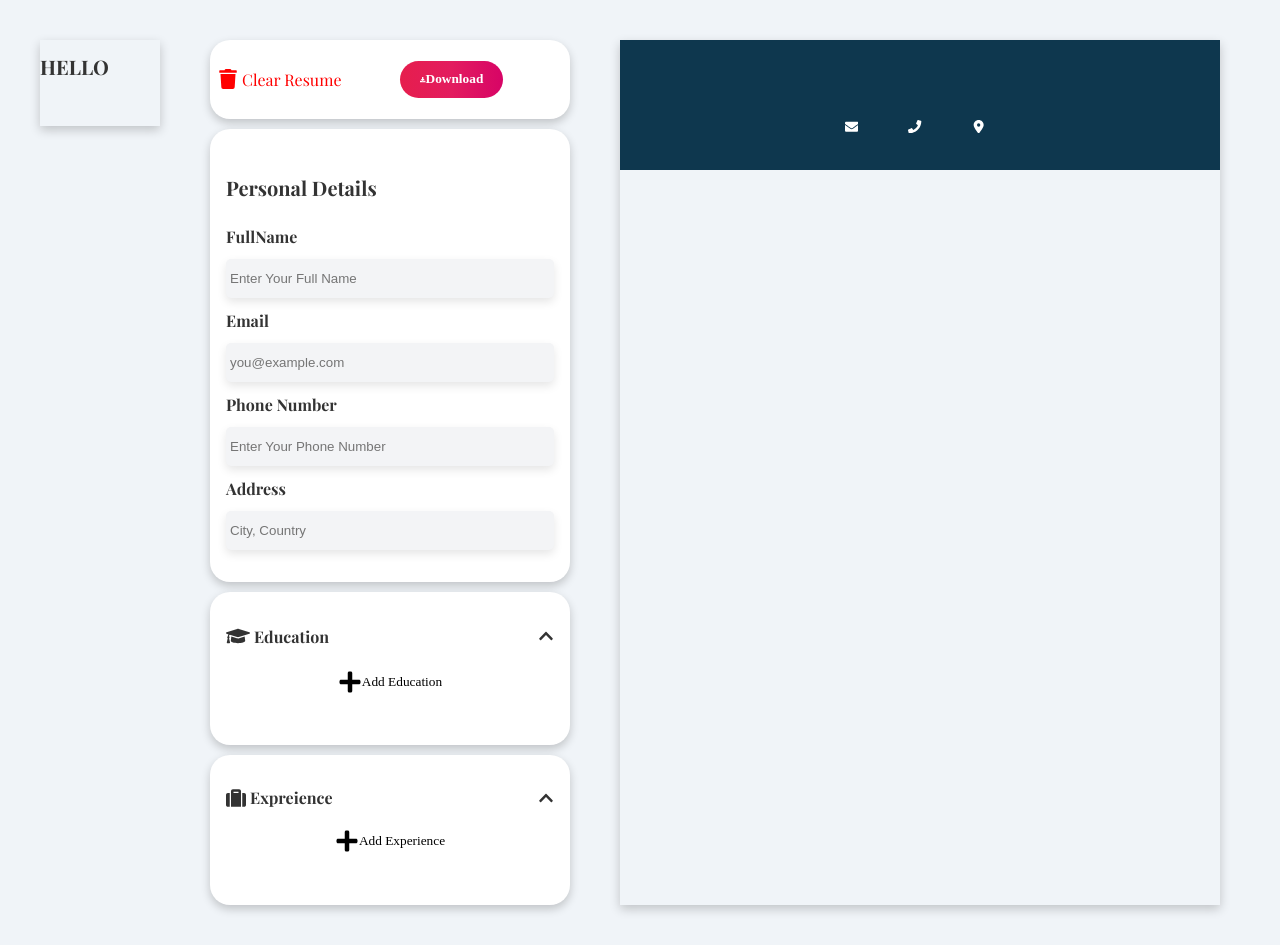
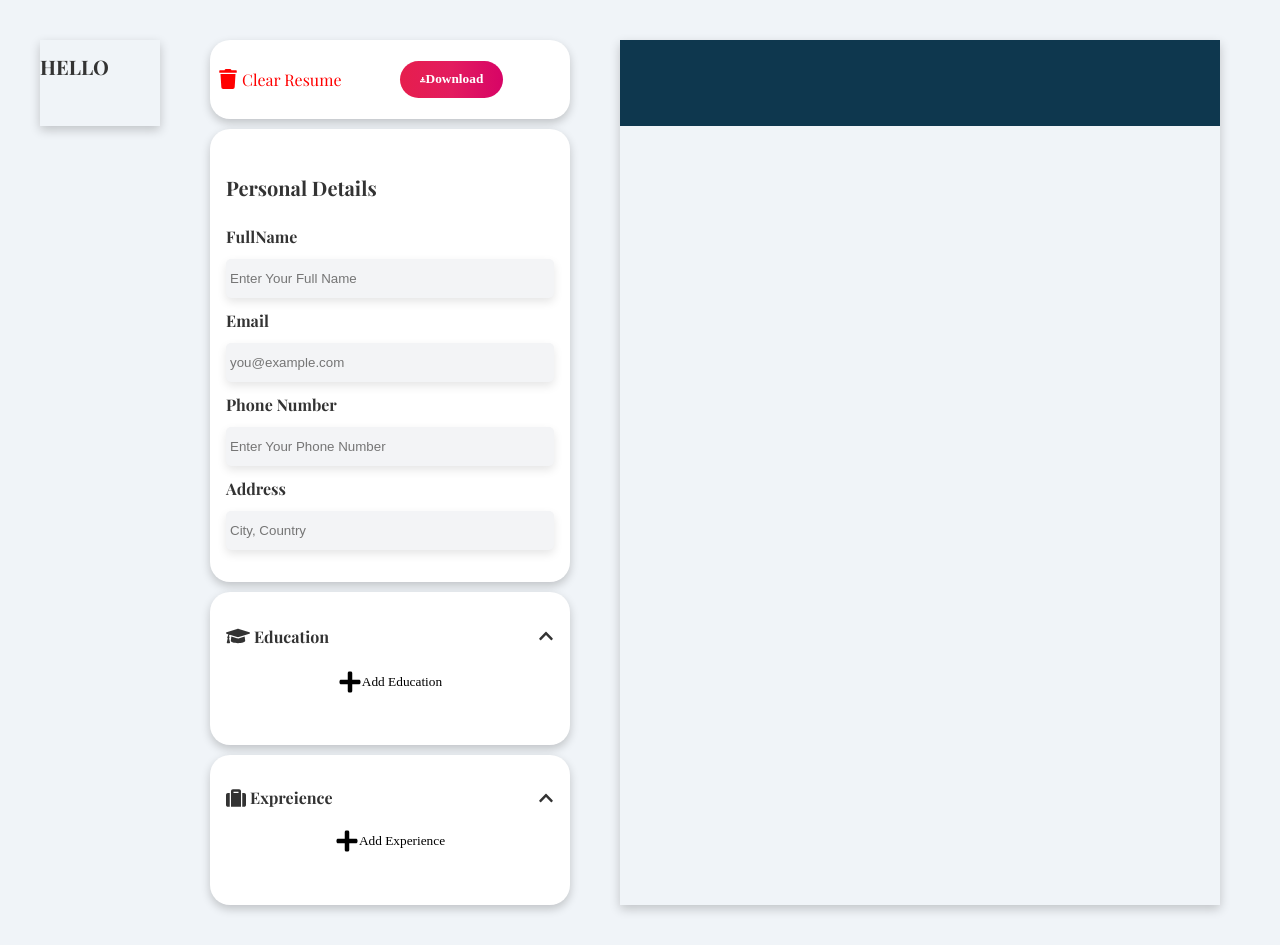
Before and after one commit to HaileabWolde/React_Odin, a React (Vite) app: page / in a window 1280 px wide. Built offline with nearby package versions, Linux system fonts and the light colour scheme.

Commit message:
started working on the display section

```diff
--- a/src/App.css
+++ b/src/App.css
@@ -1,6 +1,5 @@
 #root {
   font-family: 'Playfair Display', serif;
-
   padding: 2rem;
   display: grid;
    grid-template-columns: 10% 30% 50%;
--- a/src/App.jsx
+++ b/src/App.jsx
@@ -10,15 +10,23 @@ function App() {
   PhoneNumber: "",
   Address: "",
  })
+  const [educationexp, setEducationexp] = useState([]);
+  const [personalexp, setPersonalexp] = useState([]);
   return (
    <>
    <CV/>
   <Form
   personalInfo= {personalInfo}
   setPersonalInfo={setPersonalInfo}
+  educationexp= {educationexp}
+  setEducationexp = {setEducationexp}
+  personalexp = {personalexp}
+  setPersonalexp = {setPersonalexp}
   />
   <Display
   personalInfo={personalInfo}
+  educationexp= {educationexp}
+  setEducationexp = {setEducationexp}
   />
    </>
   )
--- a/src/components/Display.jsx
+++ b/src/components/Display.jsx
@@ -2,7 +2,7 @@ import '../styles/Display.css'
  import { FaEnvelope, FaPhone} from 'react-icons/fa';
 import { FaLocationDot } from 'react-icons/fa6'; // Or 'fa' for older Font Awesome versions
 
-function Display ({personalInfo}){
+function Display ({personalInfo, educationexp, setEducationexp}){
     const {fullName, Email, PhoneNumber, Address} = personalInfo;
     return(
         <div className="Display">
@@ -11,22 +11,36 @@ function Display ({personalInfo}){
                     {fullName}
                 </h1>
                 <div className='contactinfo'>
+                    {Email &&
                     <button>
-                          <FaEnvelope  />
+                          <FaEnvelope  fontSize={20}/>
                           <h2>{Email}</h2>
                     </button>
-                    <button>
-                          <FaPhone/>
-                          <h2>{PhoneNumber}</h2>
-                    </button>
-                    <button>
-                        <FaLocationDot />
-                        <span>{Address}</span>
-                    </button>
-                </div>
+                    }
+                        {PhoneNumber &&
+                        <button>
+                        <FaPhone fontSize={20}/>
+                        <h2>{PhoneNumber}</h2>
+                        </button>
+                        }
+
+                        {Address &&
+                        <button>
+                            <FaLocationDot fontSize={20}/>
+                            <h2>{Address}</h2>
+                        </button>
+                        }
 
 
-
+                </div>
+            </div>
+            <div className='educinfo'>
+                        {
+                            educationexp.length > 0  &&
+                            <div className='educSection'>
+                                <h1>Education</h1>
+                            </div>
+                        }
             </div>
          </div>
 
--- a/src/components/Form.jsx
+++ b/src/components/Form.jsx
@@ -7,11 +7,9 @@ import { FaGraduationCap, FaChevronDown, FaChevronUp,
 import EducationForm from './Form/EducationForm';
 import PersonalForm from './Form/PersonalForm.JSX';
 
-function Form ({ personalInfo, setPersonalInfo}) {
+function Form ({ personalInfo, setPersonalInfo, educationexp,  setEducationexp, personalexp,  setPersonalexp}) {
     const [education, setEducation] = useState(true);
     const [experience, setExperience] = useState(true);
-    const [educationexp, setEducationexp] = useState([]);
-    const [personalexp, setPersonalexp] = useState([]);
     const [editEduc, seteditEduc] = useState(null);
     const [editExp, seteditExp] = useState(null);
 
--- a/src/styles/Display.css
+++ b/src/styles/Display.css
@@ -1,11 +1,12 @@
+
 .persoanlinfo{
-    min-height: 15%;
+    min-height: 10%;
     background-color: #0e374e;
     display: flex;
     flex-direction: column;
     align-items: center;
     color: white;
-    padding-top: 20px;
+    margin-bottom: 30px;
 }
 .persoanlinfo>h1{
     font-size: 30px;
@@ -21,3 +22,16 @@
     align-items: center;
     gap: 10px
 }
+.educinfo {
+    width: 90%;
+    margin-left: auto;
+    margin-right: auto;
+
+}
+.educSection {
+    background-color: #f3f4f6;
+    border: 2px solid transparent;
+    outline: none;
+     box-shadow: 0px 4px 10px rgba(0, 0, 0, 0.1);
+     text-align: center;
+}
```
